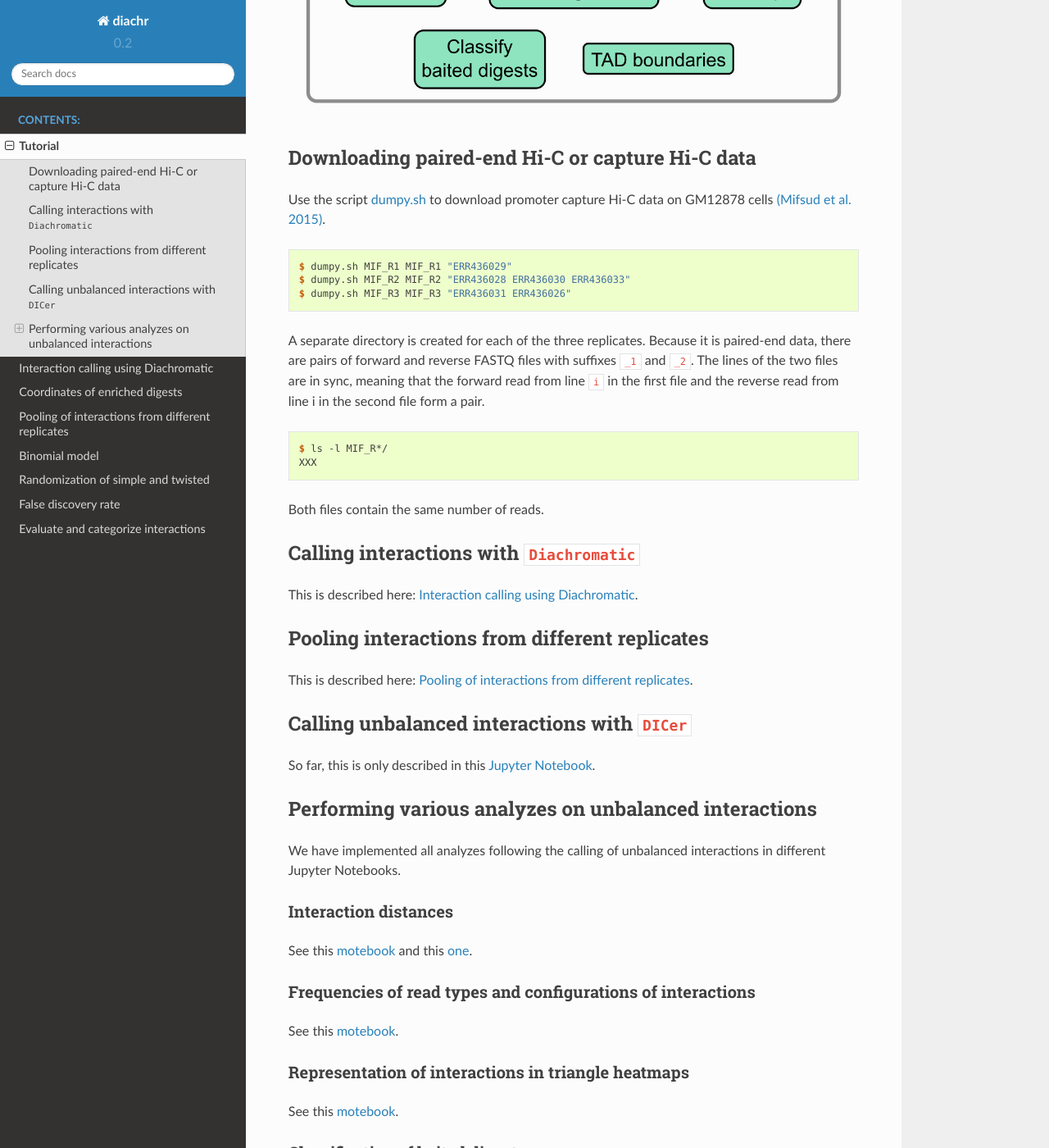
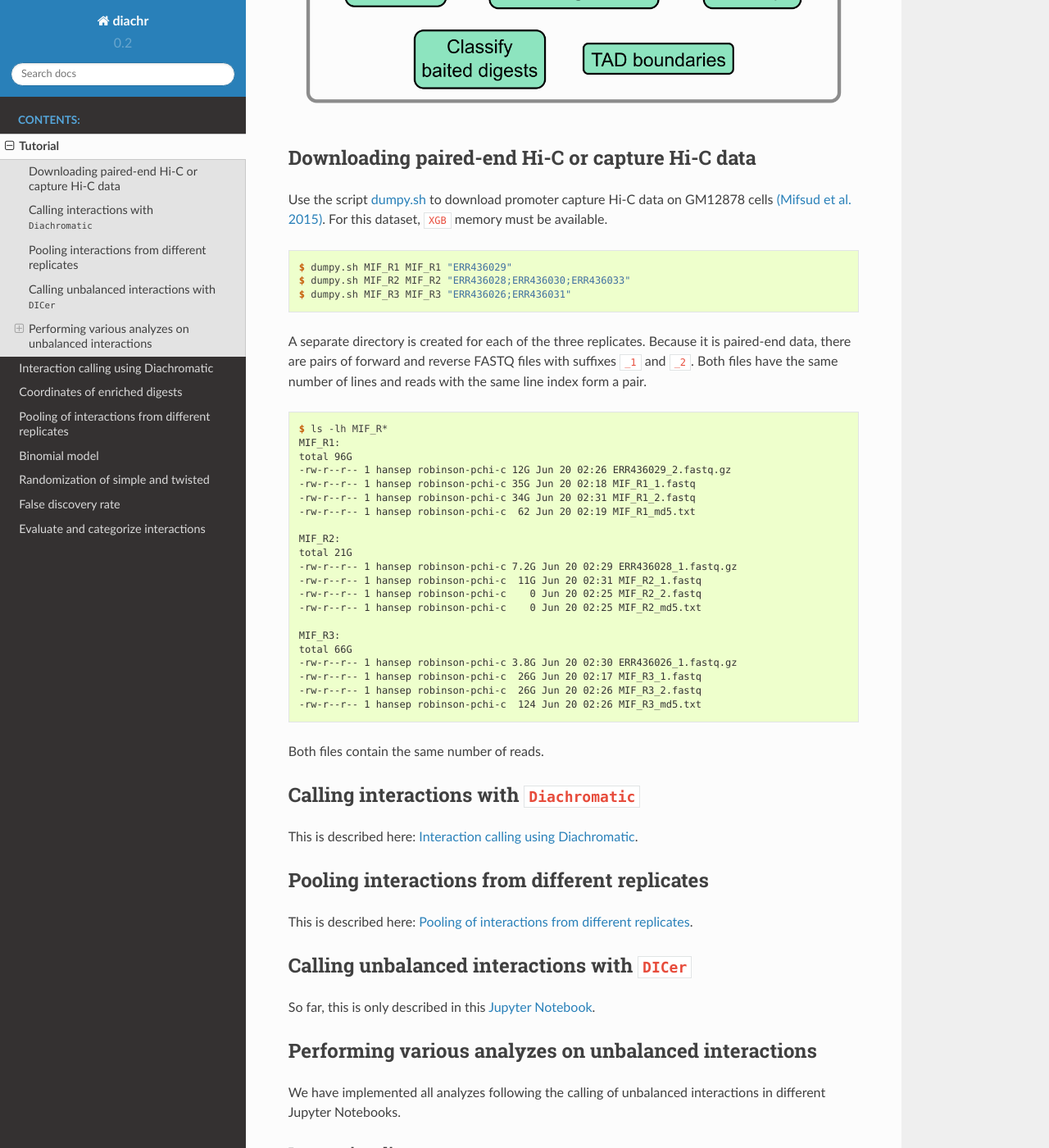
Before and after one commit to hansenp/diachrscripts, a Sphinx documentation site: the page built from docs/tutorial.rst, in a window 1280 px wide and 1400 px high, scrolled down 1241 px. Shown: the whole window at 82% size. Built offline with Sphinx 7.4.7 and the Read the Docs theme 2.0.0, drawn with Linux system fonts in a browser that asks for light colours.

Commit message:
Revised dumpy.sh.

```diff
--- a/docs/tutorial.rst
+++ b/docs/tutorial.rst
@@ -18,23 +18,43 @@ Use the script
 `dumpy.sh <https://github.com/TheJacksonLaboratory/diachrscripts/blob/develop/additional_scripts/dumpy.sh>`__
 to download promoter capture Hi-C data on GM12878 cells
 `(Mifsud et al. 2015) <https://pubmed.ncbi.nlm.nih.gov/25938943/>`_.
+For this dataset, ``XGB`` memory must be available.
+
 
 .. code-block:: console
 
     $ dumpy.sh MIF_R1 MIF_R1 "ERR436029"
-    $ dumpy.sh MIF_R2 MIF_R2 "ERR436028 ERR436030 ERR436033"
-    $ dumpy.sh MIF_R3 MIF_R3 "ERR436031 ERR436026"
+    $ dumpy.sh MIF_R2 MIF_R2 "ERR436028;ERR436030;ERR436033"
+    $ dumpy.sh MIF_R3 MIF_R3 "ERR436026;ERR436031"
 
 A separate directory is created for each of the three replicates.
 Because it is paired-end data, there are pairs of forward and reverse FASTQ files with
 suffixes ``_1`` and ``_2``.
-The lines of the two files are in sync, meaning that the forward read from line ``i`` in the first file
-and the reverse read from line i in the second file form a pair.
+Both files have the same number of lines and reads with the same line index form a pair.
 
 .. code-block:: console
 
-    $ ls -l MIF_R*/
-    XXX
+    $ ls -lh MIF_R*
+    MIF_R1:
+    total 96G
+    -rw-r--r-- 1 hansep robinson-pchi-c 12G Jun 20 02:26 ERR436029_2.fastq.gz
+    -rw-r--r-- 1 hansep robinson-pchi-c 35G Jun 20 02:18 MIF_R1_1.fastq
+    -rw-r--r-- 1 hansep robinson-pchi-c 34G Jun 20 02:31 MIF_R1_2.fastq
+    -rw-r--r-- 1 hansep robinson-pchi-c  62 Jun 20 02:19 MIF_R1_md5.txt
+
+    MIF_R2:
+    total 21G
+    -rw-r--r-- 1 hansep robinson-pchi-c 7.2G Jun 20 02:29 ERR436028_1.fastq.gz
+    -rw-r--r-- 1 hansep robinson-pchi-c  11G Jun 20 02:31 MIF_R2_1.fastq
+    -rw-r--r-- 1 hansep robinson-pchi-c    0 Jun 20 02:25 MIF_R2_2.fastq
+    -rw-r--r-- 1 hansep robinson-pchi-c    0 Jun 20 02:25 MIF_R2_md5.txt
+
+    MIF_R3:
+    total 66G
+    -rw-r--r-- 1 hansep robinson-pchi-c 3.8G Jun 20 02:30 ERR436026_1.fastq.gz
+    -rw-r--r-- 1 hansep robinson-pchi-c  26G Jun 20 02:17 MIF_R3_1.fastq
+    -rw-r--r-- 1 hansep robinson-pchi-c  26G Jun 20 02:26 MIF_R3_2.fastq
+    -rw-r--r-- 1 hansep robinson-pchi-c  124 Jun 20 02:26 MIF_R3_md5.txt
 
 
 Both files contain the same number of reads.
```
Also changed, not shown: 1 other file.
